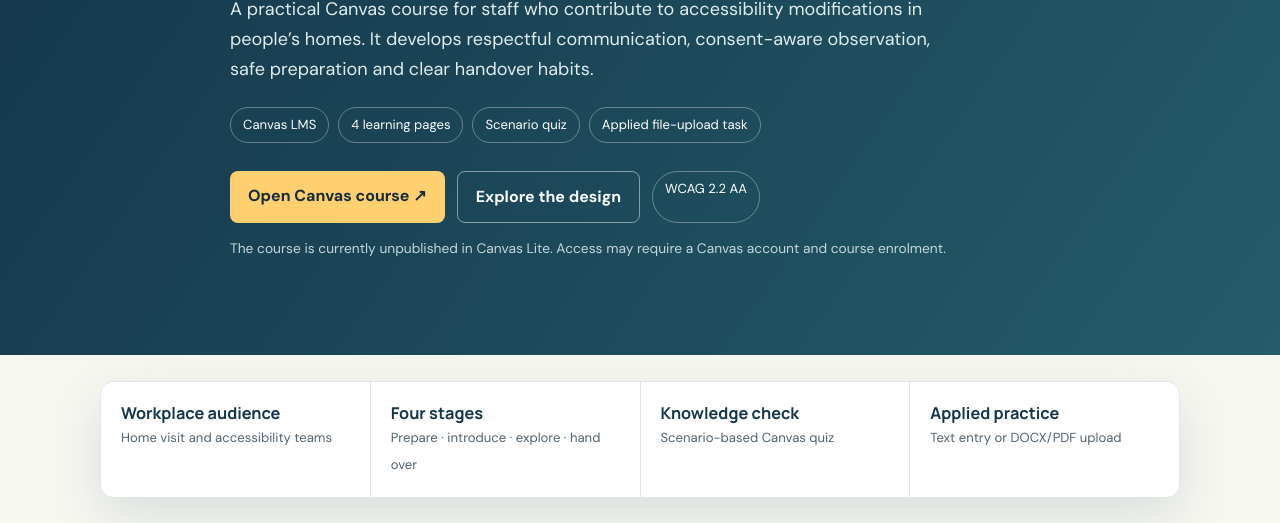
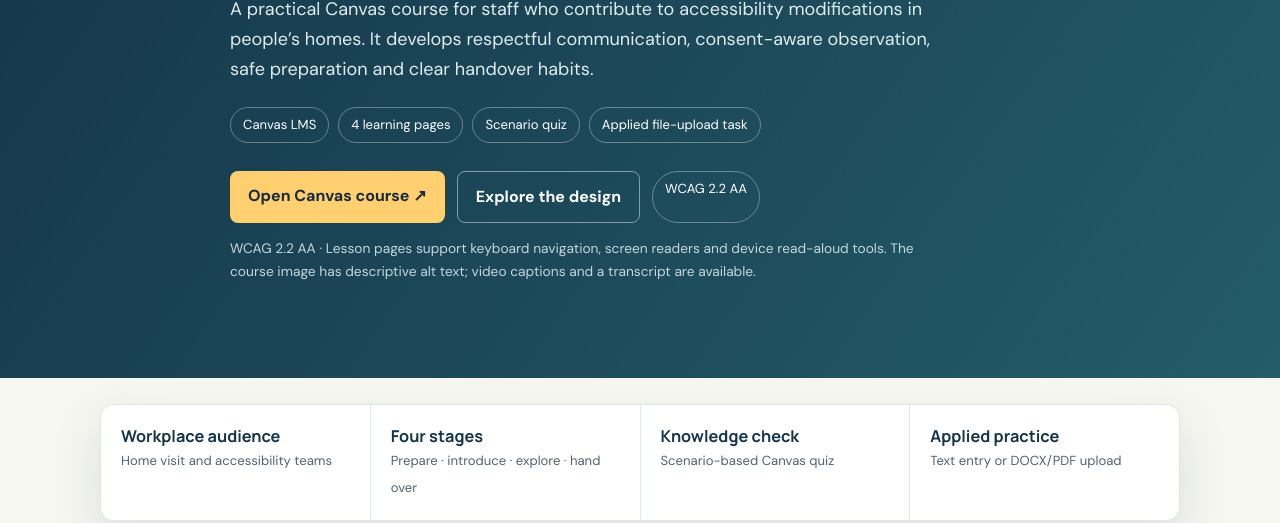
Before and after one commit to tjavanshir/ld-portfolio, a plain HTML site: page samples/respectful-home-visits/index.html in a window 1280 px wide. Shown: the part 277-800 px from the top of the page. Drawn offline with Linux system fonts and the light colour scheme.

Commit message:
Clarify accessibility support on case study
Updated note about course accessibility and compliance with WCAG 2.2 AA standards.

```diff
--- a/samples/respectful-home-visits/index.html
+++ b/samples/respectful-home-visits/index.html
@@ -20,7 +20,7 @@
     <p>A practical Canvas course for staff who contribute to accessibility modifications in people’s homes. It develops respectful communication, consent-aware observation, safe preparation and clear handover habits.</p>
     <div class="chips"><span class="chip">Canvas LMS</span><span class="chip">4 learning pages</span><span class="chip">Scenario quiz</span><span class="chip">Applied file-upload task</span></div>
     <div class="buttons"><a class="btn primary" href="https://canvaslite.instructure.com/courses/27981" target="_blank" rel="noopener">Open Canvas course ↗</a><a class="btn secondary" href="#design">Explore the design</a><span class="chip">WCAG 2.2 AA</span></div>
-    <p class="note">The course is currently unpublished in Canvas Lite. Access may require a Canvas account and course enrolment.</p>
+    <p class="note">WCAG 2.2 AA · Lesson pages support keyboard navigation, screen readers and device read-aloud tools. The course image has descriptive alt text; video captions and a transcript are available.</p>
   </div></section>
   <main class="wrap">
     <div class="facts" aria-label="Course at a glance"><div class="fact"><b>Workplace audience</b><span>Home visit and accessibility teams</span></div><div class="fact"><b>Four stages</b><span>Prepare · introduce · explore · hand over</span></div><div class="fact"><b>Knowledge check</b><span>Scenario-based Canvas quiz</span></div><div class="fact"><b>Applied practice</b><span>Text entry or DOCX/PDF upload</span></div></div>
```
